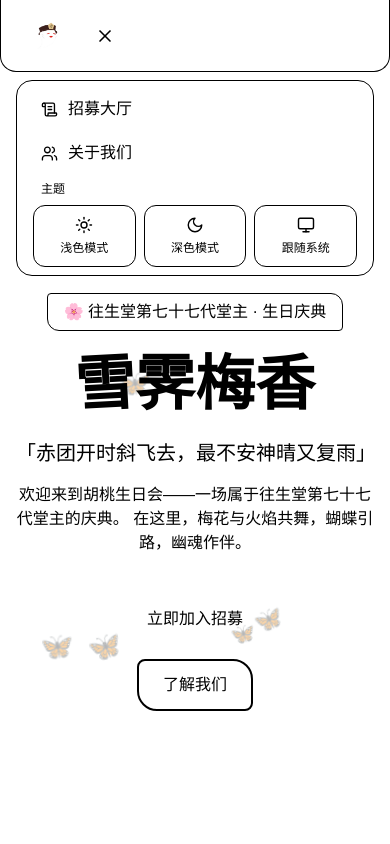
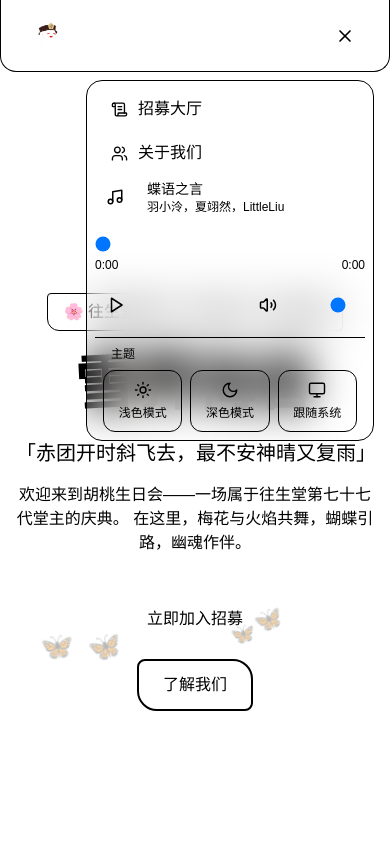
Before and after one commit to keqing-birthday/hutao0715, a React (Vite) app: page / in a window 390 px wide. Both pictures are taken after a click on the button "切换菜单". Shown: the top 844 px of the page. Built offline with nearby package versions, Linux system fonts and the light colour scheme; the HTML template or start-up script is replaced by a standard one.

Commit message:
移动端音乐播放器修复

```diff
--- a/src/components/layout/Navbar.jsx
+++ b/src/components/layout/Navbar.jsx
@@ -2,6 +2,7 @@ import { useState, useRef, useEffect } from 'react'
 import {
   Menu,
   X,
+  Home,
   ScrollText,
   Users,
   Music,
@@ -161,7 +162,7 @@ export default function Navbar() {
         </ul>
 
         {/* Right utilities */}
-        <div className="flex items-center gap-1 shrink-0">
+        <div className="flex items-center justify-end gap-1 shrink-0">
           <button
             className="btn-plain hidden md:flex items-center justify-center w-11 h-11 rounded-xl text-paper-dim hover:text-plum transition-colors relative"
             aria-label={playerOpen ? '收起音乐播放器' : '展开音乐播放器'}
@@ -313,7 +314,7 @@ export default function Navbar() {
       {/* Mobile nav */}
       {open && (
         <div
-          className="md:hidden absolute top-full left-4 right-4 mt-2 p-2 rounded-2xl border border-card-border/60 shadow-[0_8px_32px_rgba(var(--color-shade),0.1)] bg-card/95 animate-fade-up"
+          className="md:hidden absolute top-full right-4 left-auto mt-2 w-72 max-w-[calc(100%-2rem)] p-2 rounded-2xl border border-card-border/60 shadow-[0_8px_32px_rgba(var(--color-shade),0.1)] bg-card/95 animate-fade-up"
           style={{
             WebkitBackdropFilter: 'blur(20px) saturate(180%)',
             backdropFilter: 'blur(20px) saturate(180%)',
@@ -335,6 +336,61 @@ export default function Navbar() {
                 </li>
               )
             })}
+            <li className="pb-3 border-b border-card-border/60">
+              <div className="flex items-center gap-3 mb-3">
+                <div className="w-10 h-10 rounded-full bg-plum/10 flex items-center justify-center text-plum">
+                  <Music size={18} />
+                </div>
+                <div className="overflow-hidden">
+                  <p className="text-sm font-medium text-paper truncate">蝶语之言</p>
+                  <p className="text-xs text-paper-dim/60 truncate">羽小泠，夏翊然，LittleLiu</p>
+                </div>
+              </div>
+
+              <div className="mb-3">
+                <input
+                  type="range"
+                  min={0}
+                  max={duration || 100}
+                  value={currentTime}
+                  onChange={handleSeek}
+                  className="w-full h-1 bg-card-border rounded-lg appearance-none cursor-pointer accent-plum"
+                />
+                <div className="flex justify-between text-xs text-paper-dim/50 mt-1">
+                  <span>{formatTime(currentTime)}</span>
+                  <span>{formatTime(duration)}</span>
+                </div>
+              </div>
+
+              <div className="flex items-center justify-between">
+                <button
+                  onClick={togglePlay}
+                  className="w-10 h-10 rounded-full bg-plum text-paper hover:bg-fire transition-colors flex items-center justify-center"
+                  aria-label={isPlaying ? '暂停' : '播放'}
+                >
+                  {isPlaying ? <Pause size={18} /> : <Play size={18} className="ml-0.5" />}
+                </button>
+
+                <div className="flex items-center gap-2">
+                  <button
+                    onClick={toggleMute}
+                    className="text-paper-dim hover:text-plum transition-colors"
+                    aria-label={isMuted ? '取消静音' : '静音'}
+                  >
+                    {isMuted || volume === 0 ? <VolumeX size={18} /> : <Volume2 size={18} />}
+                  </button>
+                  <input
+                    type="range"
+                    min={0}
+                    max={1}
+                    step={0.05}
+                    value={isMuted ? 0 : volume}
+                    onChange={handleVolumeChange}
+                    className="w-20 h-1 bg-card-border rounded-lg appearance-none cursor-pointer accent-plum"
+                  />
+                </div>
+              </div>
+            </li>
             <li className="pt-1">
               <p className="px-4 pb-2 text-xs text-paper-dim/60">主题</p>
               <div className="grid grid-cols-3 gap-2 px-2">
```
